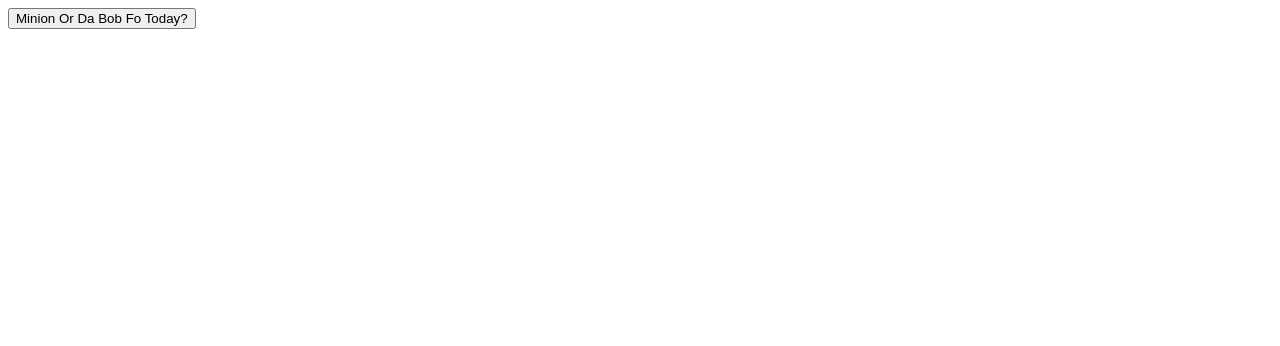
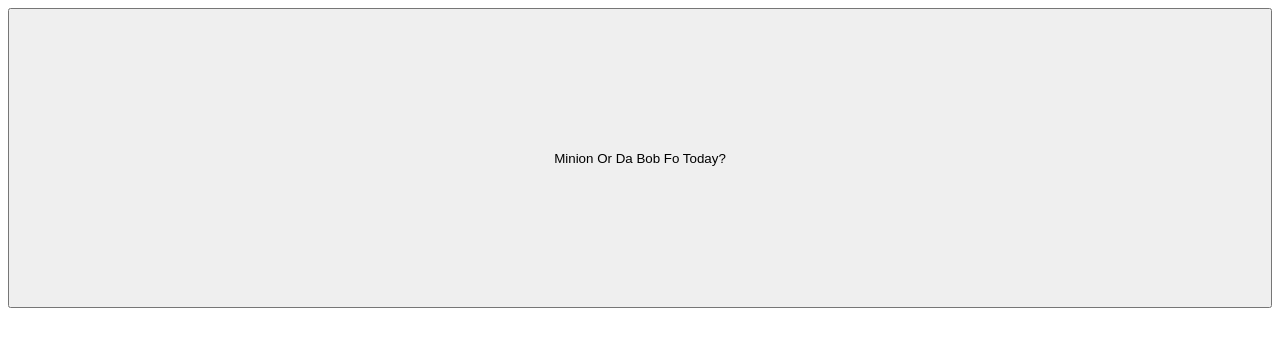
Before and after one commit to dawsoncanby/minion-or-da-bob, a plain HTML site: page index.html in a window 1280 px wide. Drawn offline with Linux system fonts and the light colour scheme.

Commit message:
bigger button

```diff
--- a/index.html
+++ b/index.html
@@ -11,7 +11,7 @@
   </head>
 
   <body>
-    <button type="button" onclick="Game.choose()">Minion Or Da Bob Fo Today?</button>
+    <button type="button" style="height: 300px; width: 100%"onclick="Game.choose()">Minion Or Da Bob Fo Today?</button>
     <canvas id='game_canvas' style='width: 100%; height: 100%;'></canvas>
     <script>
       // get the canvas context
```
